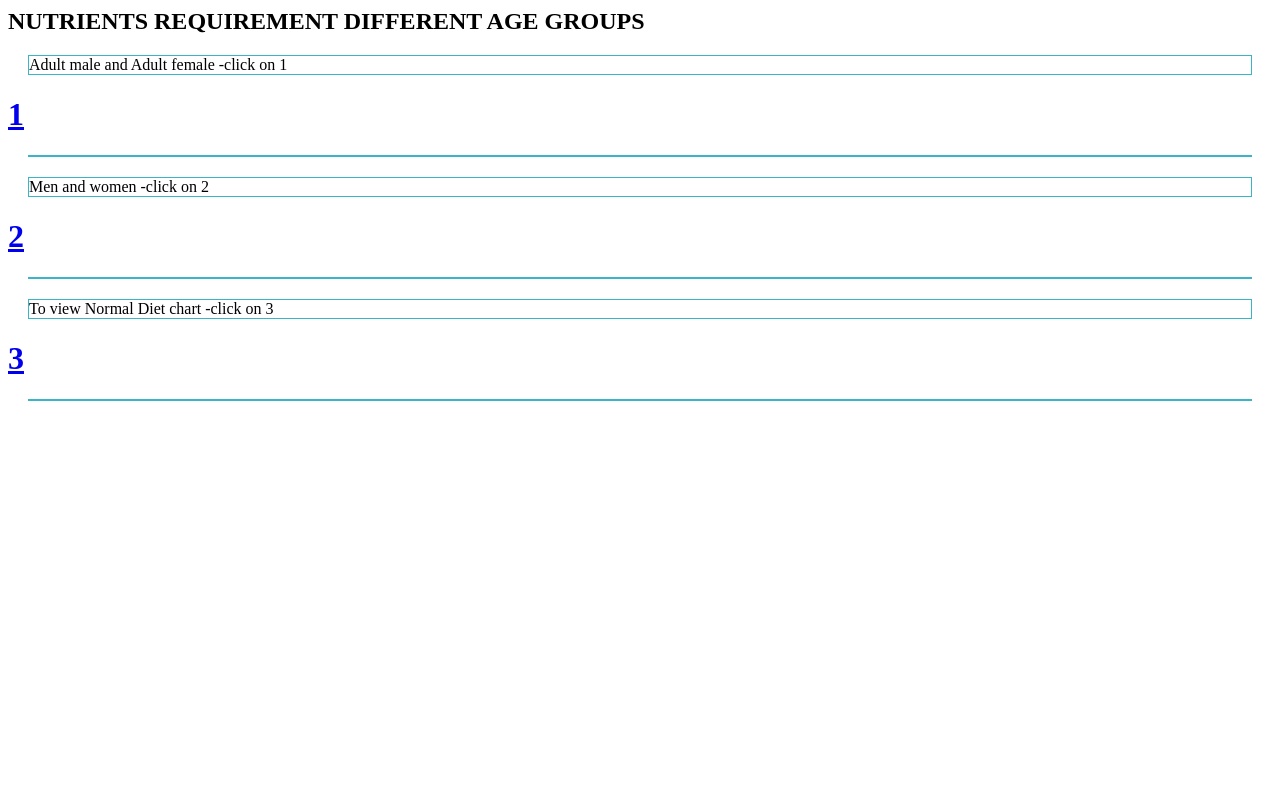
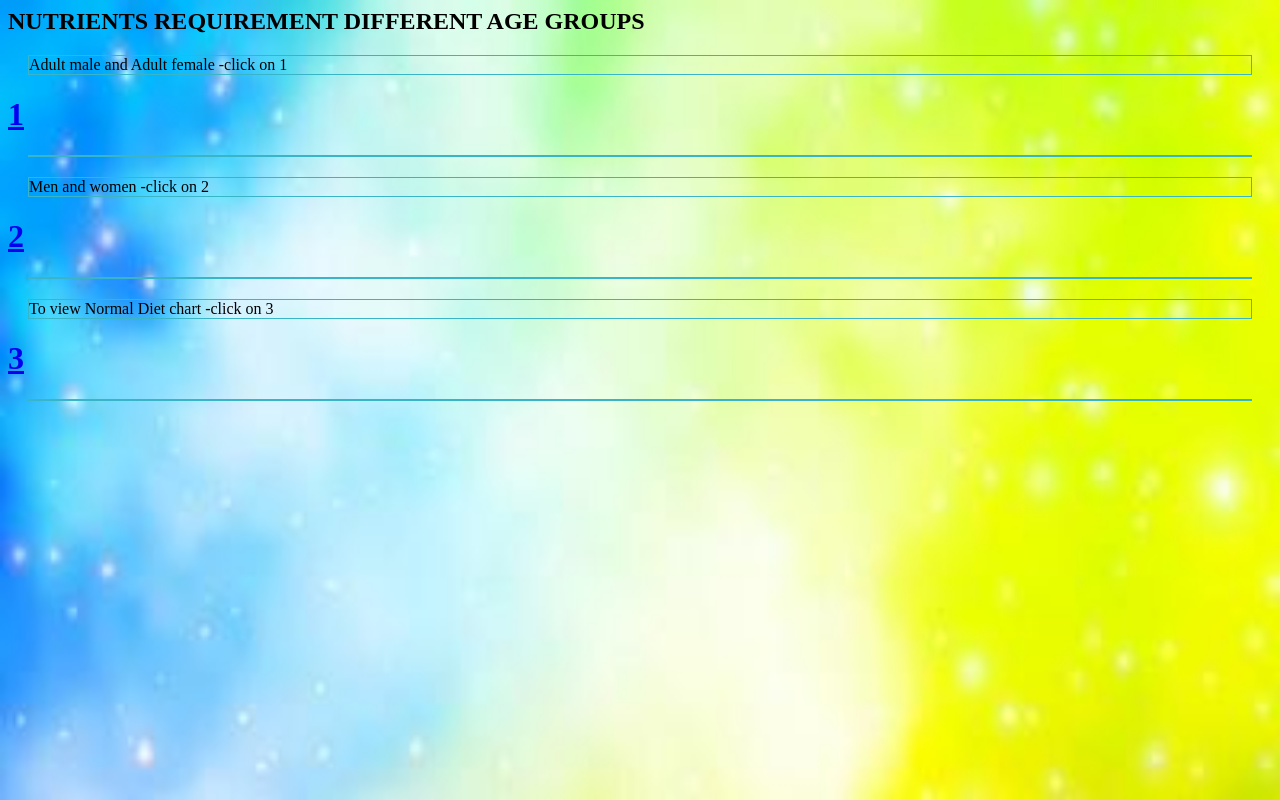
Before and after one commit to HariniSreeKareti/harini, a plain HTML site: page page.html in a window 1280 px wide. Drawn offline with Linux system fonts and the light colour scheme.

Commit message:
added background colour

```diff
--- a/page.html
+++ b/page.html
@@ -4,6 +4,11 @@
             AGE GROUPS
         </title>
         <style>
+            body {background-image:url('multicolor.jpg');
+background-repeat:no-repeat;
+background-attachment:fixed;
+background-size:100%100%;
+ }
             p {
               border: 1px solid rgb(58, 181, 200);
               margin: 20px;
```
